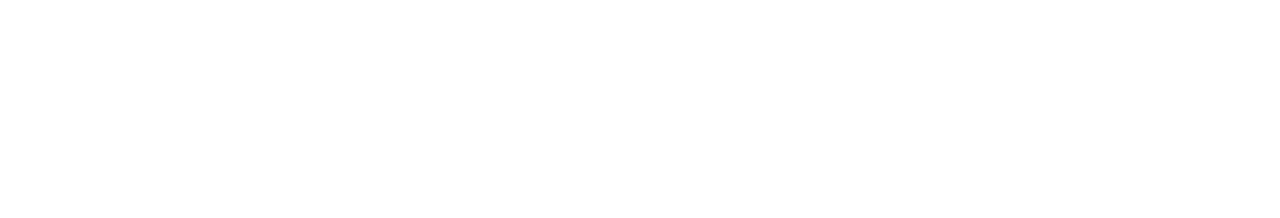
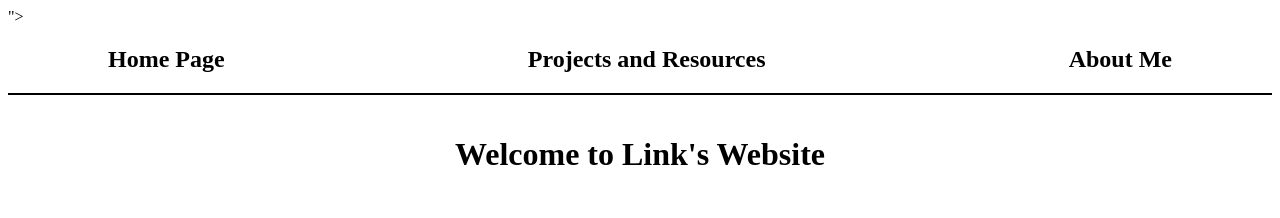
Before and after one commit to LinkH-123/Link-Personal-Website, a plain HTML site: page index.html in a window 1280 px wide. Drawn offline with Linux system fonts and the light colour scheme.

Commit message:
home page title menu and font

```diff
--- a/index.html
+++ b/index.html
@@ -1,5 +1,7 @@
 <!DOCTYPE html>
-<html lang="en">
+<html lang="en<link rel="preconnect" href="https://fonts.googleapis.com">
+<link rel="preconnect" href="https://fonts.gstatic.com" crossorigin>
+<link href="https://fonts.googleapis.com/css2?family=Open+Sans:ital,wght@0,300..800;1,300..800&display=swap" rel="stylesheet">">
 <head>
     <meta charset="UTF-8">
     <meta name="viewport" content="width=device-width, initial-scale=1.0">
@@ -7,6 +9,13 @@
     <link rel="stylesheet" href="style.css">
 </head>
 <body>
-
+    <div class="navigation">
+        <h2>Home Page</h2>
+        <h2>Projects and Resources</h2>
+        <h2>About Me</h2>
+    </div>
+    <div class="title">
+        <h1>Welcome to Link's Website</h1>
+    </div>
 </body>
 </html>
--- a/style.css
+++ b/style.css
@@ -0,0 +1,21 @@
+
+.open-sans-<uniquifier> {
+  font-family: "Open Sans", sans-serif;
+  font-optical-sizing: auto;
+  font-weight: <weight>;
+  font-style: normal;
+  font-variation-settings:
+    "wdth" 100;
+}
+.navigation {
+    display: flex;/*placed horizontally*/
+    justify-content: space-between;/*controls horizontal spacing*/
+    align-items: center;/*lined up vertically*/
+    padding: 0 100px;/*add padding to the left and right*/
+    border-bottom: 2px solid black;/*add a border to the bottom of the navigation bar*/
+}
+
+.title {
+    text-align: center;
+    padding: 20px;
+}
```
Also changed, not shown: 1 other file.
